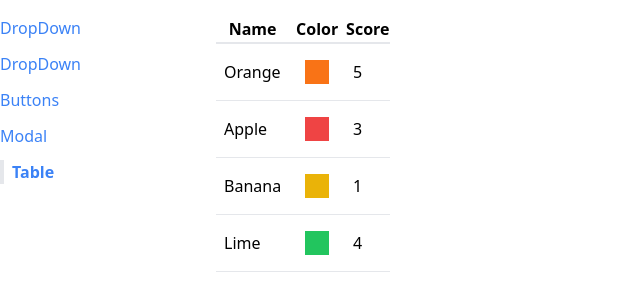
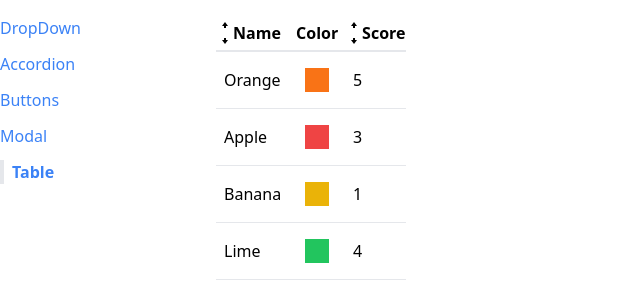
Before and after one commit to TomSuykerbuyk1969/ReactCursus, a React (Create React App) app in the folder comps/: page /table in a window 1280 px wide. Shown: the top 302 px of the page, without its empty margins (0-640 px from the left). Built offline with nearby package versions, Linux system fonts and the light colour scheme.

Commit message:
Chapter 16

```diff
--- a/comps/src/components/Accordion.js
+++ b/comps/src/components/Accordion.js
@@ -22,7 +22,7 @@
         </span>;
 
         return (
-            <div key={items.id}>
+            <div key={item.id}>
                 <div className="flex justify-between p-3 bg-gray-50 border-b items-center cursor-pointer" onClick={() => handleClick(index)}>
                     {item.label}
                     {icon}
--- a/comps/src/components/Sidebar.js
+++ b/comps/src/components/Sidebar.js
@@ -3,7 +3,7 @@
 function Sidebar() {
     const Links = [
         {label: 'DropDown', path: '/' },
-        {label: 'DropDown', path: '/accordion' },
+        {label: 'Accordion', path: '/accordion' },
         {label: 'Buttons', path: '/buttons' },
         {label: 'Modal', path: '/modal' },
         {label: 'Table', path: '/table' }
--- /dev/null
+++ b/comps/src/components/SortableTable.js
@@ -0,0 +1,99 @@
+import { GoArrowSmallDown, GoArrowSmallUp } from "react-icons/go";
+import { useState } from "react";
+import Table from "./Table";
+
+function SortableTable(props) {
+    const [sortOrder, setSortOrder] = useState(null);
+    const [sortby, setSortBy] = useState(null);
+    const { config, data } = props;
+
+    const handleClick = (label) => {
+        if(sortby && label !== sortby ) {
+            setSortOrder('asc');
+            setSortBy(label);
+            return;
+        }
+
+        if(sortOrder === null) {
+            setSortOrder('asc');
+            setSortBy(label);
+        } else if (sortOrder === 'asc') {
+            setSortOrder('desc');
+            setSortBy(label);
+        } else if (sortOrder === 'desc') {
+            setSortOrder(null);
+            setSortBy(null);
+        }
+    };
+
+    const updatedConfig = config.map((column) => {
+        if(!column.sortValue) {
+            return column;
+        }
+        return {
+            ...column,
+            header: () => (
+                <th className="cursor-pointer hover:bg-gray-100" onClick={() => handleClick(column.label)}>
+                    <div className="flex items-center">
+                        {getIcons(column.label, sortby, sortOrder)}
+                        {column.label}
+                    </div>
+                </th>
+            )
+        };
+    });
+
+    let sortedData = data;
+    if(sortOrder && sortby) {
+        const { sortValue } = config.find(column => column.label === sortby);
+        sortedData = [...data].sort((a, b) => {
+            const valueA = sortValue(a);
+            const valueB = sortValue(b);
+
+            const reverseOrder = sortOrder === 'asc' ? 1 : -1;
+
+            if(typeof valueA === 'string') {
+                return valueA.localeCompare(valueB) * reverseOrder;
+            } else {
+                return (valueA - valueB) * reverseOrder;
+            }
+        });
+    }
+
+    return <Table {...props} data={sortedData} config={updatedConfig}/>
+}
+
+function getIcons(label, sortBy, sortOrder) {
+    if (label !== sortBy) {
+      return (
+        <div>
+          <GoArrowSmallUp />
+          <GoArrowSmallDown />
+        </div>
+      );
+    }
+
+    if (sortOrder === null) {
+      return (
+        <div>
+          <GoArrowSmallUp />
+          <GoArrowSmallDown />
+        </div>
+      );
+    } else if (sortOrder === 'asc') {
+      return (
+        <div>
+          <GoArrowSmallUp />
+        </div>
+      );
+    } else if (sortOrder === 'desc') {
+      return (
+        <div>
+          <GoArrowSmallDown />
+        </div>
+      );
+    }
+  }
+
+
+export default SortableTable;
--- a/comps/src/components/Table.js
+++ b/comps/src/components/Table.js
@@ -1,7 +1,12 @@
 import { GoCloudDownload } from "react-icons/go";
+import { Fragment } from 'react';
 
 function Table({data, config, keyFn}) {
     const renderedheaders = config.map((column) => {
+    if(column.header) {
+        return <Fragment key={column.label}>{column.header()}</Fragment>;
+    }
+
         return <th key={column.label}>{column.label}</th>
     });
     const renderedRows = data.map((rowData) => {
--- a/comps/src/pages/TablePage.js
+++ b/comps/src/pages/TablePage.js
@@ -1,4 +1,4 @@
-import Table from "../components/Table";
+import SortableTable from "../components/SortableTable";
 
 function tablePage() {
     const data = [
@@ -11,15 +11,17 @@
     const config = [
         {
             label: 'Name',
-            render: (rowData) => rowData.name
+            render: (fruit) => fruit.name,
+            sortValue: (fruit) => fruit.name
         },
         {
             label: 'Color',
-            render: (rowData) => <div className={`p-3 m-2 ${rowData.color}`}></div>
+            render: (fruit) => <div className={`p-3 m-2 ${fruit.color}`}></div>
         },
         {
             label: 'Score',
-            render: (rowData) => rowData.score
+            render: (fruit) => fruit.score,
+            sortValue: (fruit) => fruit.score
         },
     ];
 
@@ -29,7 +31,7 @@
 
     return (
         <div>
-            <Table data={data} config={config} keyFn={keyFn}/>
+            <SortableTable data={data} config={config} keyFn={keyFn}/>
         </div>
     );
 }
```
